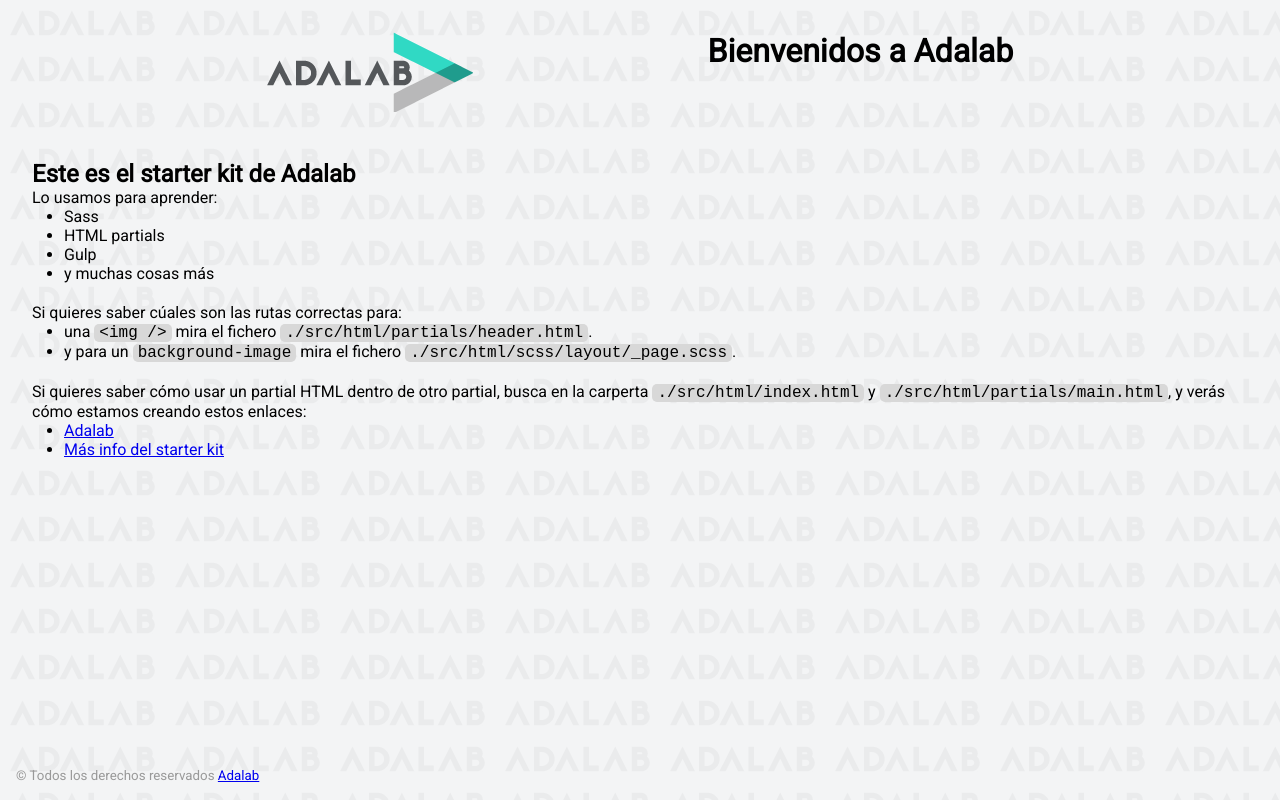
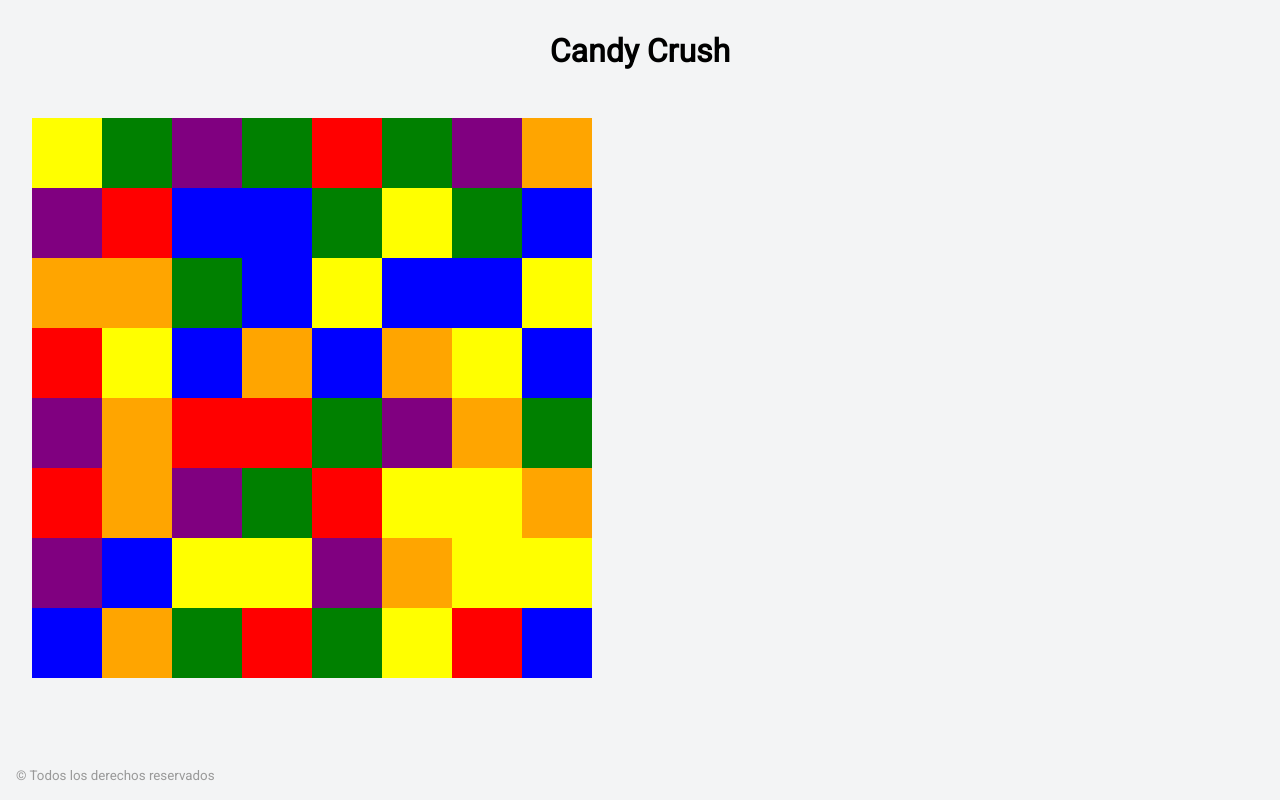
Before and after one commit to Cristinalorenzomontes/Candy-Crush, a website: page docs/index.html in a window 1280 px wide. Drawn offline with Linux system fonts and the light colour scheme.

Commit message:
update run docs

```diff
--- a/docs/assets/css/main.css
+++ b/docs/assets/css/main.css
@@ -1 +1 @@
-*{box-sizing:border-box;margin:0;padding:0}.code{font-size:16px;background:#d8d8d8;padding:0 5px;border-radius:5px}.link__adalab:hover{background-color:#099d8d;color:#fff}.link__github:hover{background-color:#CCC;color:#000}body{padding:2rem;height:100vh;background-image:url("../images/bg-adalab.png");background-color:#f3f4f5;font-family:"Roboto",sans-serif}.page__header{display:flex;justify-content:space-evenly;margin-bottom:3rem}.page__footer{position:fixed;left:0;bottom:0;width:100vw;padding:1rem;color:#999}.main__list{padding-left:2rem;padding-bottom:20px}
+*{box-sizing:border-box;margin:0;padding:0}.code{font-size:16px;background:#d8d8d8;padding:0 5px;border-radius:5px}.link__adalab:hover{background-color:#099d8d;color:#fff}.link__github:hover{background-color:#CCC;color:#000}body{padding:2rem;height:100vh;background-color:#f3f4f5;font-family:"Roboto",sans-serif}body .grid{height:560px;width:560px;display:flex;flex-wrap:wrap}body .grid div{height:70px;width:70px}.page__header{display:flex;justify-content:space-evenly;margin-bottom:3rem}.page__footer{position:fixed;left:0;bottom:0;width:100vw;padding:1rem;color:#999}.main__list{padding-left:2rem;padding-bottom:20px}
--- a/docs/assets/js/main.js
+++ b/docs/assets/js/main.js
@@ -1 +1 @@
-"use strict";console.log(">> Ready :)");
+"use strict";console.log(">> Ready :)"),document.addEventListener("DOMContentLoaded",()=>{const e=document.querySelector(".grid"),t=[],o=["red","yellow","orange","purple","green","blue"];let n,r,d,a;function l(){n=this.style.backgroundColor,d=parseInt(this.id),console.log("colorBeingDragged"),console.log(this.id,"dragstart")}function s(){console.log(this.id,"dragend")}function i(e){e.preventDefault(),console.log(this.id,"dragover")}function c(e){e.preventDefault(),console.log(this.id,"dragenter")}function g(){console.log(this.id,"dragleave")}function u(){console.log(this.id,"drop"),r=this.style.backgroundColor,a=parseInt(this.id),this.style.backgroundColor=n,t[d].style.backgroundColor=r}!function(){for(let n=0;n<64;n++){const r=document.createElement("div");r.setAttribute("draggable",!0),r.setAttribute("id",n);let d=Math.floor(Math.random()*o.length);r.style.backgroundColor=o[d],e.appendChild(r),t.push(r)}}(),t.forEach(e=>e.addEventListener("dragstart",l)),t.forEach(e=>e.addEventListener("dragend",s)),t.forEach(e=>e.addEventListener("dragover",i)),t.forEach(e=>e.addEventListener("dragenter",c)),t.forEach(e=>e.addEventListener("dragleave",g)),t.forEach(e=>e.addEventListener("drop",u))});
--- a/docs/index.html
+++ b/docs/index.html
@@ -3,61 +3,27 @@
   <head>
     <meta charset="UTF-8" />
     <meta name="viewport" content="width=device-width, initial-scale=1" />
-    <title>Adalab Web Starter Kit</title>
+    <title>Candy Crush</title>
     <link href="https://fonts.googleapis.com/css?family=Roboto&display=swap" rel="stylesheet" />
     <link rel="stylesheet" href="./assets/css/main.css" />
-    <link rel="icon" href="./assets/images/favicon.png" />
   </head>
 
   <body>
     <div class="page">
       <header class="page__header">
-        <img src="./assets/images/logo-adalab.png" alt="Adalab">
-        <h1>Bienvenidos a Adalab</h1>
+        <h1>Candy Crush</h1>
       </header>
 
       <main class="page__main">
-        <h2>Este es el starter kit de Adalab</h2>
-        <p>Lo usamos para aprender:</p>
-        <ul class="main__list">
-          <li>Sass</li>
-          <li>HTML partials</li>
-          <li>Gulp</li>
-          <li>y muchas cosas más</li>
-        </ul>
-        <p>Si quieres saber cúales son las rutas correctas para:</p>
-        <ul class="main__list">
-          <li>
-            una <code class="code">&lt;img /&gt;</code> mira el fichero
-            <code class="code">./src/html/partials/header.html</code>.
-          </li>
-          <li>
-            y para un <code class="code">background-image</code> mira el fichero
-            <code class="code">./src/html/scss/layout/_page.scss</code>.
-          </li>
-        </ul>
-        <p>
-          Si quieres saber cómo usar un partial HTML dentro de otro partial, busca en la carperta
-          <code class="code">./src/html/index.html</code> y
-          <code class="code">./src/html/partials/main.html</code>, y verás cómo estamos creando estos
-          enlaces:
-        </p>
-        <ul class="main__list">
-          <li>
-            <a class="link__adalab" href="https://adalab.es">Adalab</a>
 
-          </li>
-          <li>
-            <a class="" href="./more-info.html">Más info del starter kit</a>
+          <div class="grid"></div>
 
-          </li>
-        </ul>
+
       </main>
 
       <footer class="page__footer">
         <small>
           &copy; Todos los derechos reservados
-          <a class="link__adalab" href="https://adalab.es">Adalab</a>
 
         </small>
       </footer>
```
Also changed, not shown: docs/more-info.html (+1 -3 lines).
